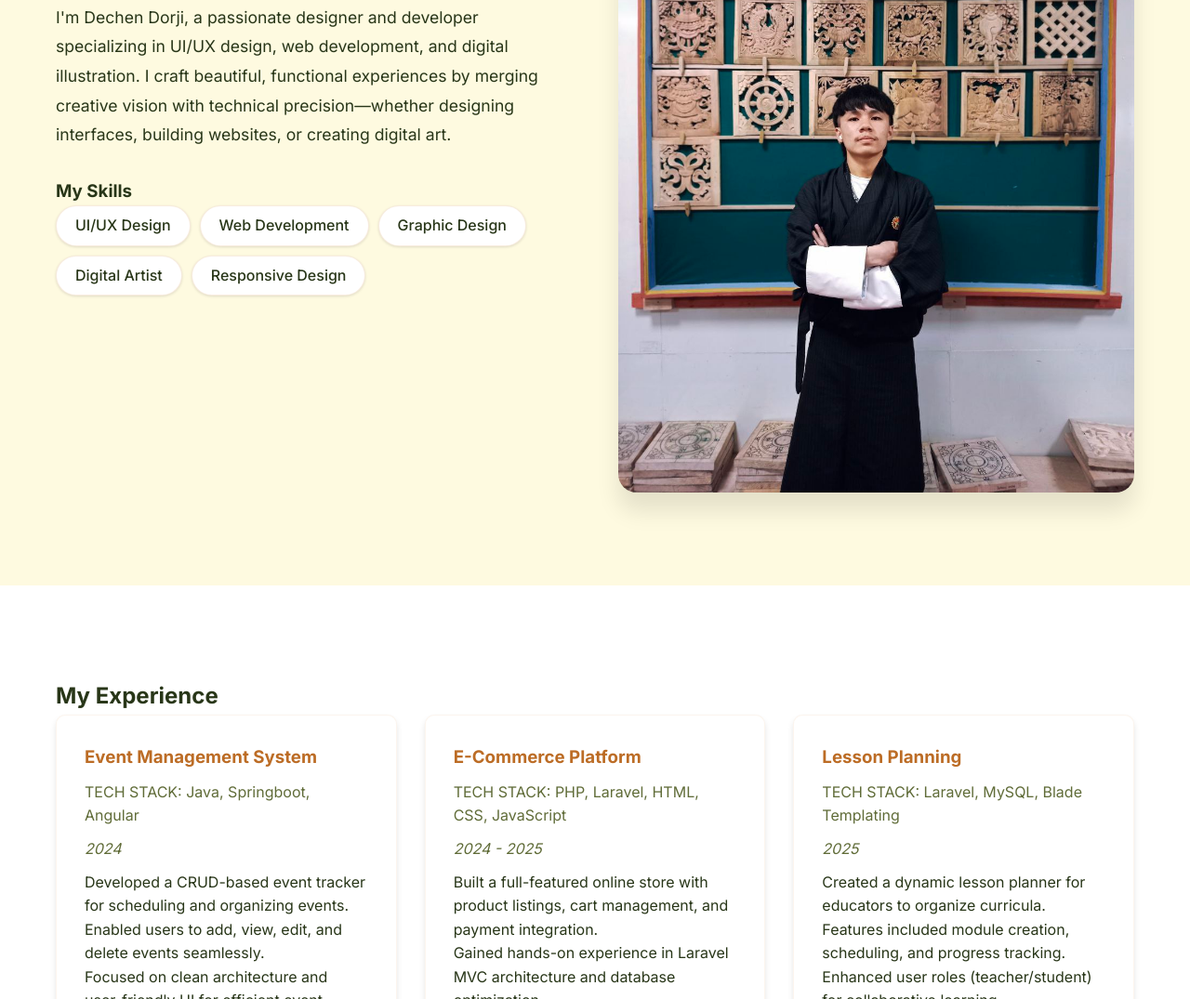
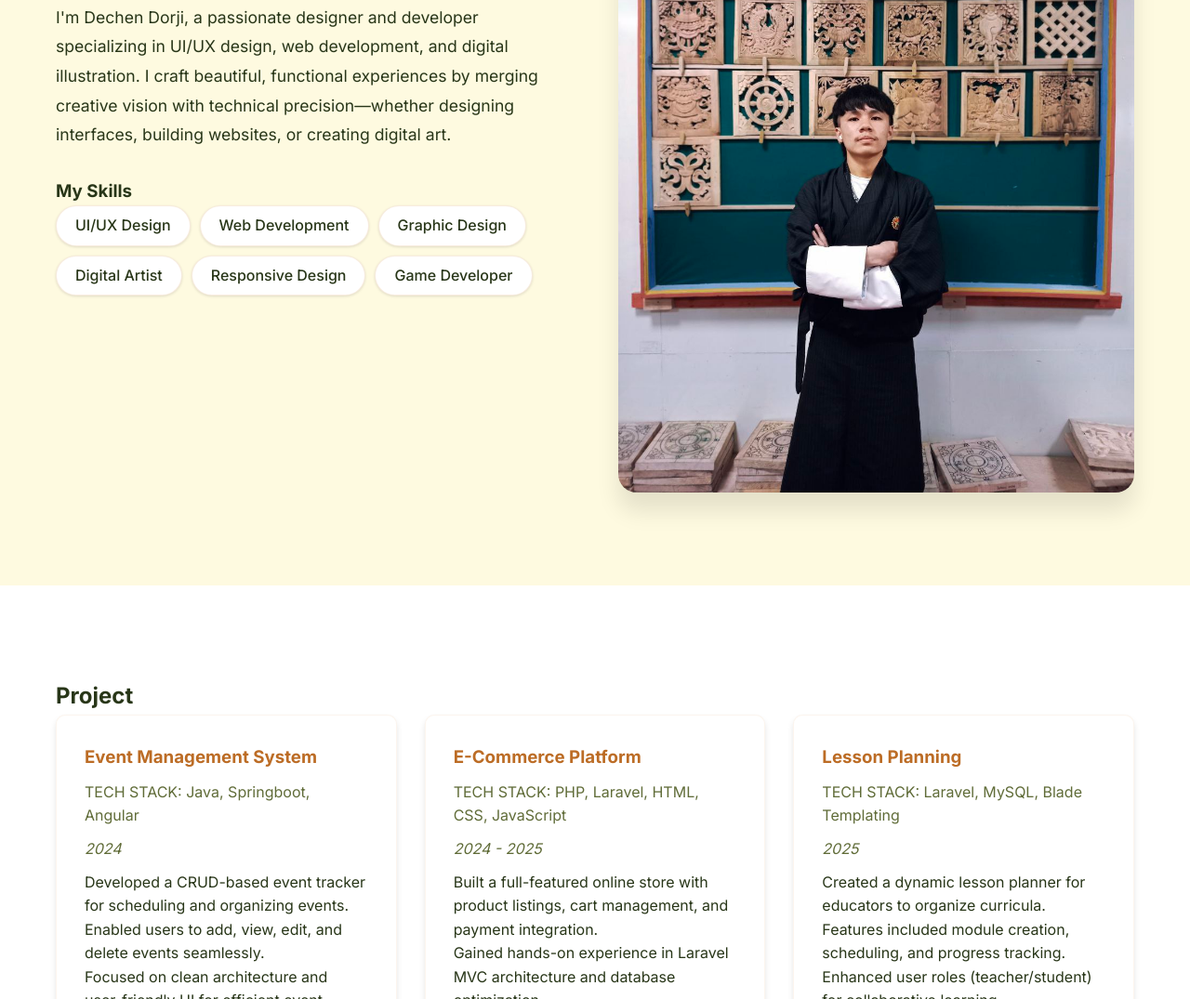
Before and after one commit to dorjidechen19/dorjidechen19.github.io, a plain HTML site: page index.html in a window 1280 px wide. Shown: the part 1148-2223 px from the top of the page at 93% size. Drawn offline with Linux system fonts and the light colour scheme.

Commit message:
made changes in

```diff
--- a/index.html
+++ b/index.html
@@ -55,6 +55,7 @@
                                 <li>Graphic Design</li>
                                 <li>Digital Artist</li>
                                 <li>Responsive Design</li>
+                                <li>Game Developer</li>
                             </ul>
                         </div>
                     </div>
@@ -68,7 +69,7 @@
         <!-- Experience Section -->
         <section id="experience" class="section bg-light">
             <div class="container">
-                <h2>My Experience</h2>
+                <h2>Project</h2>
                 <div class="experience-grid">
                     <div class="experience-item">
                         <h3>Event Management System</h3>
```
